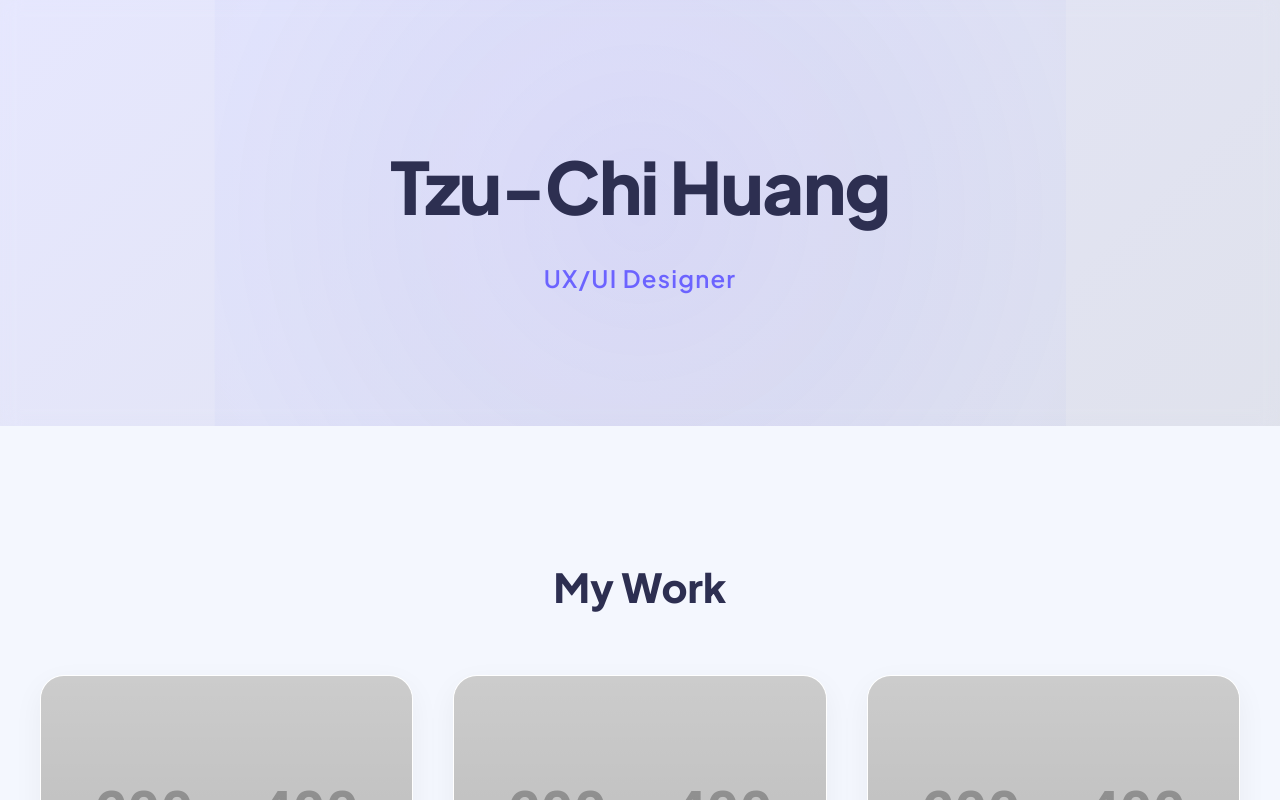
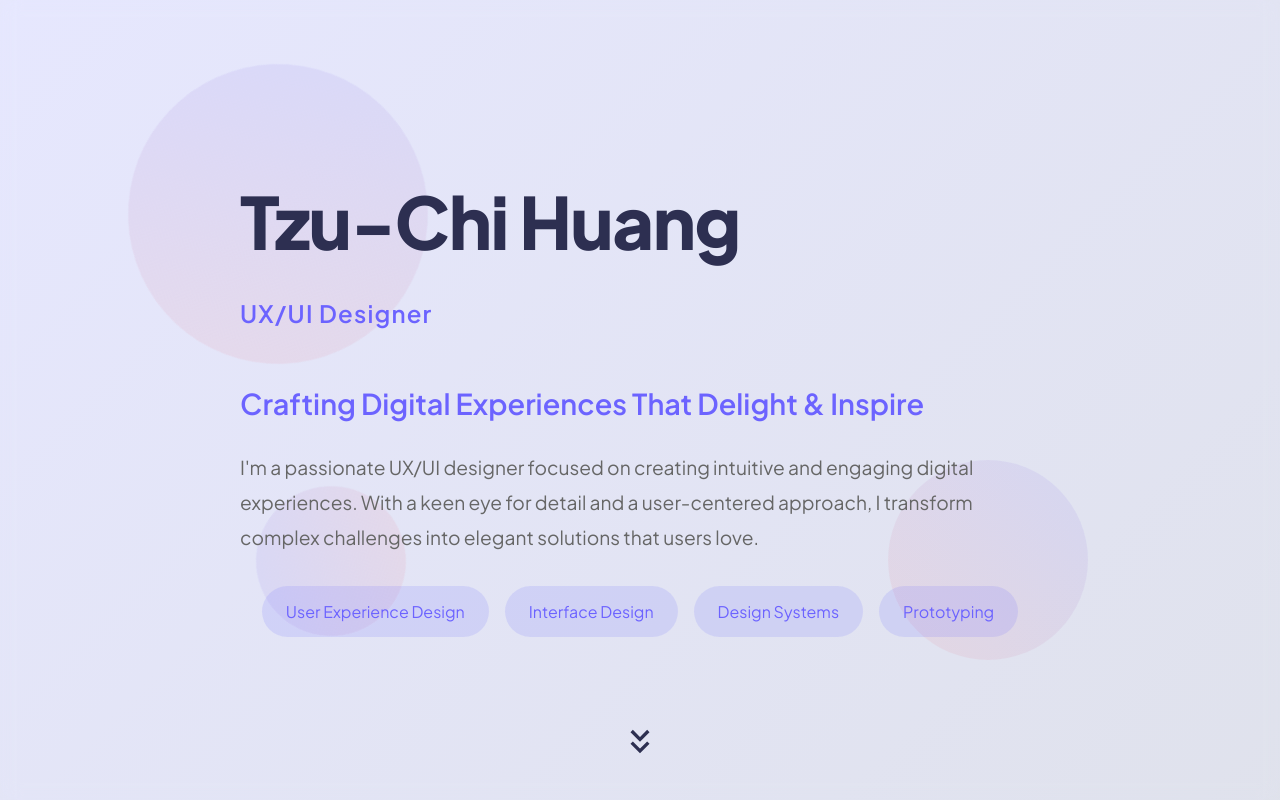
Before and after one commit to tzuchihuang-web/session-09-newidea, a plain HTML site: page index.html in a window 1280 px wide. Shown: the top 800 px of the page. Drawn offline with Linux system fonts and the light colour scheme; placeholder pictures from the web are drawn by us.

Commit message:
Enhance portfolio header with geometric shapes, intro text, and improved layout

```diff
--- a/index.html
+++ b/index.html
@@ -10,6 +10,7 @@
         :root {
             --primary-color: #2D2F51;
             --accent-color: #6C63FF;
+            --secondary-accent: #FF6B6B;
             --text-color: #2D2F51;
             --text-light: #666;
             --background: #F4F7FE;
@@ -32,23 +33,94 @@
         }
 
         header {
-            text-align: center;
-            padding: 6rem 0;
+            min-height: 100vh;
+            display: flex;
+            align-items: center;
+            justify-content: center;
             background: linear-gradient(135deg, rgba(108, 99, 255, 0.1) 0%, rgba(45, 47, 81, 0.1) 100%);
             backdrop-filter: blur(10px);
             position: relative;
             overflow: hidden;
         }
 
-        header::before {
-            content: '';
+        .header-content {
+            position: relative;
+            z-index: 2;
+            max-width: 1000px;
+            padding: 0 2rem;
+        }
+
+        .geometric-shapes {
             position: absolute;
-            top: -50%;
-            left: -50%;
-            width: 200%;
-            height: 200%;
-            background: radial-gradient(circle, rgba(108, 99, 255, 0.1) 0%, transparent 50%);
-            animation: rotate 20s linear infinite;
+            top: 0;
+            left: 0;
+            width: 100%;
+            height: 100%;
+            z-index: 1;
+            pointer-events: none;
+        }
+
+        .shape {
+            position: absolute;
+            border-radius: 50%;
+            background: linear-gradient(45deg, var(--accent-color), var(--secondary-accent));
+            opacity: 0.1;
+            animation: float 20s infinite;
+        }
+
+        .shape-1 {
+            width: 300px;
+            height: 300px;
+            top: 10%;
+            left: 10%;
+            animation-delay: 0s;
+        }
+
+        .shape-2 {
+            width: 200px;
+            height: 200px;
+            top: 60%;
+            right: 15%;
+            animation-delay: -5s;
+        }
+
+        .shape-3 {
+            width: 150px;
+            height: 150px;
+            bottom: 20%;
+            left: 20%;
+            animation-delay: -10s;
+        }
+
+        @keyframes float {
+            0%, 100% {
+                transform: translateY(0) rotate(0deg);
+            }
+            50% {
+                transform: translateY(-20px) rotate(180deg);
+            }
+        }
+
+        .scroll-indicator {
+            position: absolute;
+            bottom: 2rem;
+            left: 50%;
+            transform: translateX(-50%);
+            animation: bounce 2s infinite;
+            cursor: pointer;
+            z-index: 2;
+        }
+
+        @keyframes bounce {
+            0%, 20%, 50%, 80%, 100% {
+                transform: translateY(0) translateX(-50%);
+            }
+            40% {
+                transform: translateY(-20px) translateX(-50%);
+            }
+            60% {
+                transform: translateY(-10px) translateX(-50%);
+            }
         }
 
         @keyframes rotate {
@@ -171,6 +243,69 @@
             transform: translateY(-2px);
         }
 
+        .intro-text {
+            margin-top: 3rem;
+            max-width: 800px;
+            margin-left: auto;
+            margin-right: auto;
+        }
+
+        .tagline {
+            font-size: 1.8rem;
+            font-weight: 600;
+            color: var(--accent-color);
+            margin-bottom: 1.5rem;
+            opacity: 0;
+            animation: fadeInUp 0.8s forwards;
+            animation-delay: 0.5s;
+        }
+
+        .description {
+            font-size: 1.2rem;
+            line-height: 1.8;
+            color: var(--text-light);
+            margin-bottom: 2rem;
+            opacity: 0;
+            animation: fadeInUp 0.8s forwards;
+            animation-delay: 0.7s;
+        }
+
+        .expertise-areas {
+            display: flex;
+            flex-wrap: wrap;
+            gap: 1rem;
+            justify-content: center;
+            opacity: 0;
+            animation: fadeInUp 0.8s forwards;
+            animation-delay: 0.9s;
+        }
+
+        .expertise-tag {
+            background: rgba(108, 99, 255, 0.15);
+            color: var(--accent-color);
+            padding: 0.8rem 1.5rem;
+            border-radius: 100px;
+            font-weight: 500;
+            transition: all 0.3s ease;
+        }
+
+        .expertise-tag:hover {
+            background: var(--accent-color);
+            color: white;
+            transform: translateY(-2px);
+        }
+
+        @keyframes fadeInUp {
+            from {
+                opacity: 0;
+                transform: translateY(20px);
+            }
+            to {
+                opacity: 1;
+                transform: translateY(0);
+            }
+        }
+
         @media (max-width: 768px) {
             h1 {
                 font-size: 3rem;
@@ -183,14 +318,55 @@
             .container {
                 padding: 1rem;
             }
+
+            .tagline {
+                font-size: 1.5rem;
+            }
+
+            .description {
+                font-size: 1.1rem;
+            }
+
+            .expertise-areas {
+                gap: 0.8rem;
+            }
+
+            .expertise-tag {
+                padding: 0.6rem 1.2rem;
+                font-size: 0.9rem;
+            }
+
+            .shape {
+                opacity: 0.05;
+            }
         }
     </style>
 </head>
 <body>
     <header>
-        <div class="container">
+        <div class="geometric-shapes">
+            <div class="shape shape-1"></div>
+            <div class="shape shape-2"></div>
+            <div class="shape shape-3"></div>
+        </div>
+        <div class="header-content">
             <h1>Tzu-Chi Huang</h1>
             <div class="subtitle">UX/UI Designer</div>
+            <div class="intro-text">
+                <p class="tagline">Crafting Digital Experiences That Delight & Inspire</p>
+                <p class="description">I'm a passionate UX/UI designer focused on creating intuitive and engaging digital experiences. With a keen eye for detail and a user-centered approach, I transform complex challenges into elegant solutions that users love.</p>
+                <div class="expertise-areas">
+                    <span class="expertise-tag">User Experience Design</span>
+                    <span class="expertise-tag">Interface Design</span>
+                    <span class="expertise-tag">Design Systems</span>
+                    <span class="expertise-tag">Prototyping</span>
+                </div>
+            </div>
+        </div>
+        <div class="scroll-indicator">
+            <svg width="40" height="40" viewBox="0 0 24 24" fill="none" stroke="currentColor" stroke-width="2">
+                <path d="M7 13l5 5 5-5M7 6l5 5 5-5"/>
+            </svg>
         </div>
     </header>
     <main class="main-content">
```
